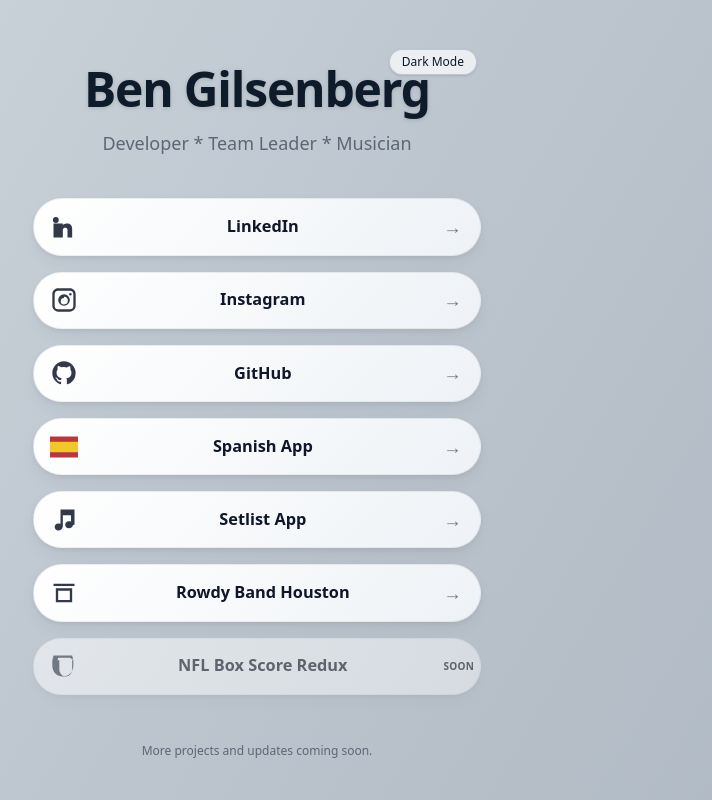
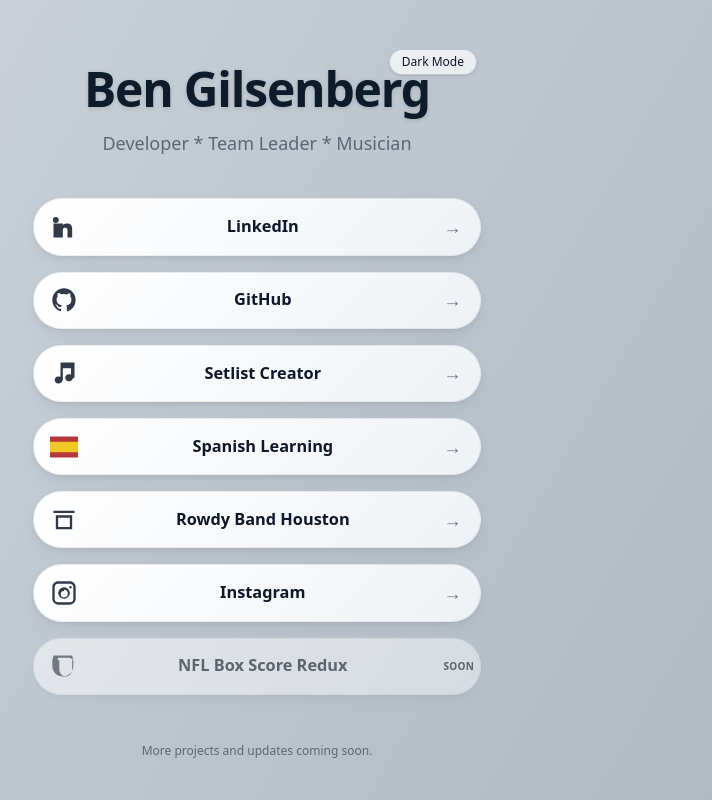
Before and after one commit to bgilross/portfolio-page, a Next.js app: page / in a window 1280 px wide. Shown: the whole page, without its empty margins (383-1095 px from the left). Built offline with nearby package versions, Linux system fonts and the light colour scheme.

Commit message:
update link titles and order

```diff
--- a/src/app/page.tsx
+++ b/src/app/page.tsx
@@ -13,26 +13,26 @@
 			label: "LinkedIn",
 			url: "https://www.linkedin.com/in/ben-gilsenberg-1856a7301/",
 		},
-		{
-			key: "instagram",
-			label: "Instagram",
-			url: "https://www.instagram.com/ben_ramblin/",
-		},
 		{ key: "github", label: "GitHub", url: "https://github.com/bgilross" },
 		{
-			key: "spanish",
-			label: "Spanish App",
-			url: "https://spanish-phi.vercel.app/",
+			key: "setlist",
+			label: "Setlist Creator",
+			url: "https://set-list-next.vercel.app/",
 		},
 		{
-			key: "setlist",
-			label: "Setlist App",
-			url: "https://set-list-next.vercel.app/",
+			key: "spanish",
+			label: "Spanish Learning",
+			url: "https://spanish-phi.vercel.app/",
 		},
 		{
 			key: "rowdy",
 			label: "Rowdy Band Houston",
 			url: "https://rowdy-website.vercel.app/",
+		},
+		{
+			key: "instagram",
+			label: "Instagram",
+			url: "https://www.instagram.com/ben_ramblin/",
 		},
 	]
 	const comingSoon = [{ key: "nfl", label: "NFL Box Score Redux" }]
```
